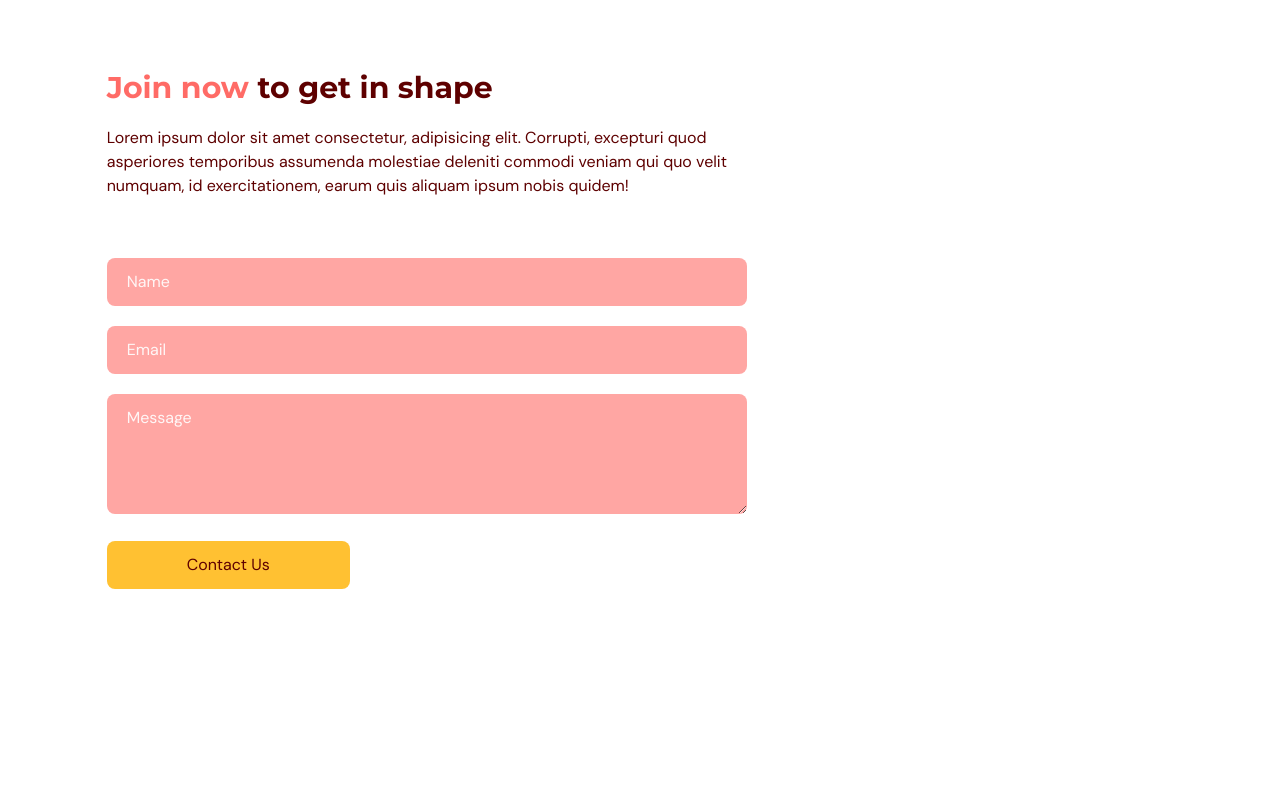
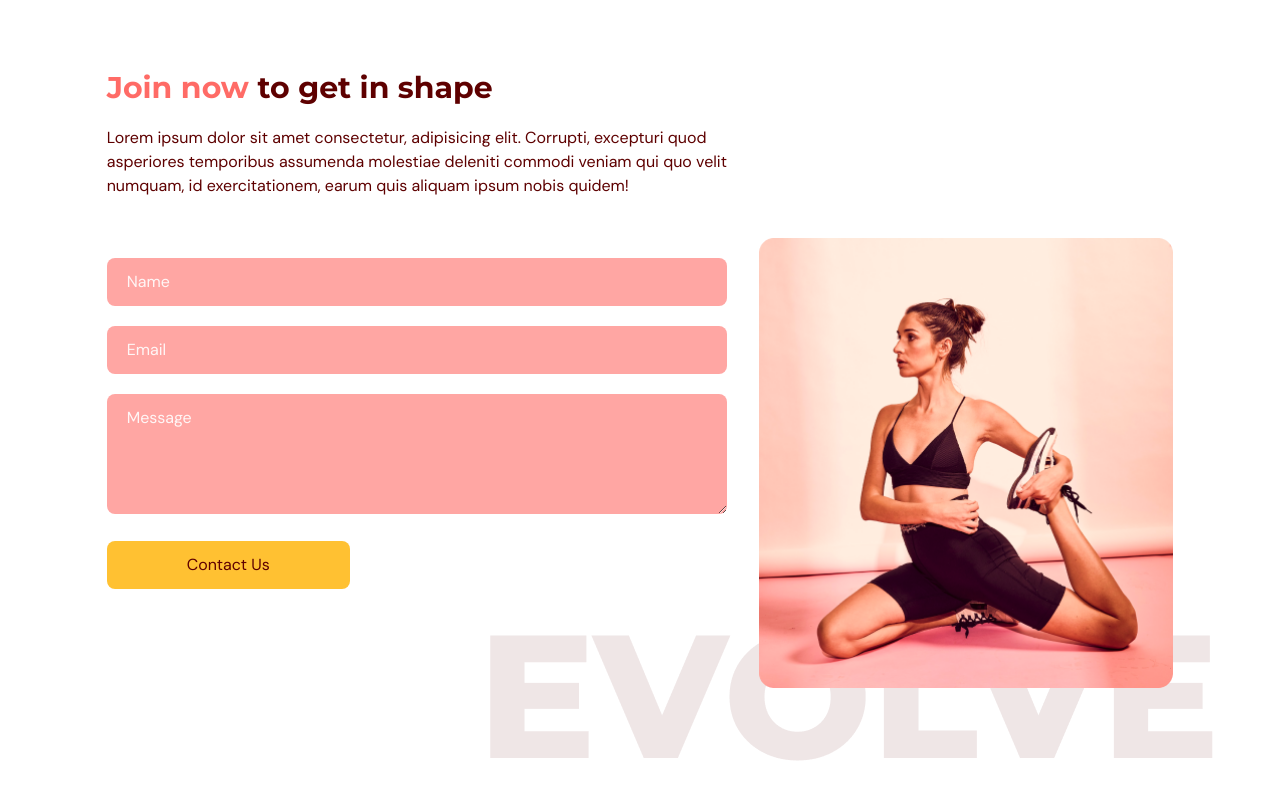
Before and after one commit to Linsted/gymTS, a React (Vite) app: page / in a window 1280 px wide. Shown: the part 3015-3815 px from the top of the page. Before the commit the page ends 3732 px from the top, so only its background shows below. Built offline with nearby package versions, Linux system fonts and the light colour scheme.

Commit message:
add contact`s us section img

```diff
--- a/src/components/ContactUS/ContactUs.tsx
+++ b/src/components/ContactUS/ContactUs.tsx
@@ -9,6 +9,7 @@
 };
 
 const ContactUs = ({ setSelectedPage }: Props) => {
+
     return (
         <section
             id={SelectedPage.ContactUs}
@@ -49,11 +50,26 @@
                     >
                         <Form />
                     </motion.div>
-
-
+                    <motion.div className="relative mt-16 basis-2/5 md:mt-0"
+                        initial='hidden'
+                        whileInView='visible'
+                        viewport={{ once: true, amount: 0.5 }}
+                        transition={{ delay: 0.2, duration: 0.7 }}
+                        variants={{
+                            hidden: { opacity: 0, y: 70 },
+                            visible: { opacity: 1, y: 0 }
+                        }}
+                    >
+                        <div className="w-full before:absolute before:-bottom-20 before:-right-10 before:z-[-1] md:before:content-evolvetext">
+                            <img
+                                className="w-full"
+                                alt="contact-us-page-graphic"
+                                src={ContactUsPageGraphic}
+                            />
+                        </div>
+                    </motion.div>
                 </div>
             </motion.div>
-
         </section>
     )
 };
--- a/src/components/NavBar/Navbar.tsx
+++ b/src/components/NavBar/Navbar.tsx
@@ -22,6 +22,7 @@
     const navbarBackground = !isAtPageTop && 'bg-primary-100 drop-shadow';
 
     return (
+        <header>
             <nav>
                 <div className={` ${navbarBackground} ${flexBetween} fixed top-0 z-30 w-full py-6`}>
                     <div className={`${flexBetween} mx-auto w-5/6`}>
@@ -64,6 +65,7 @@
                     </div >
                 )}
             </nav>
+        </header>
     )
 };
 
```
Lines whose indentation alone changed are shown as unchanged.
